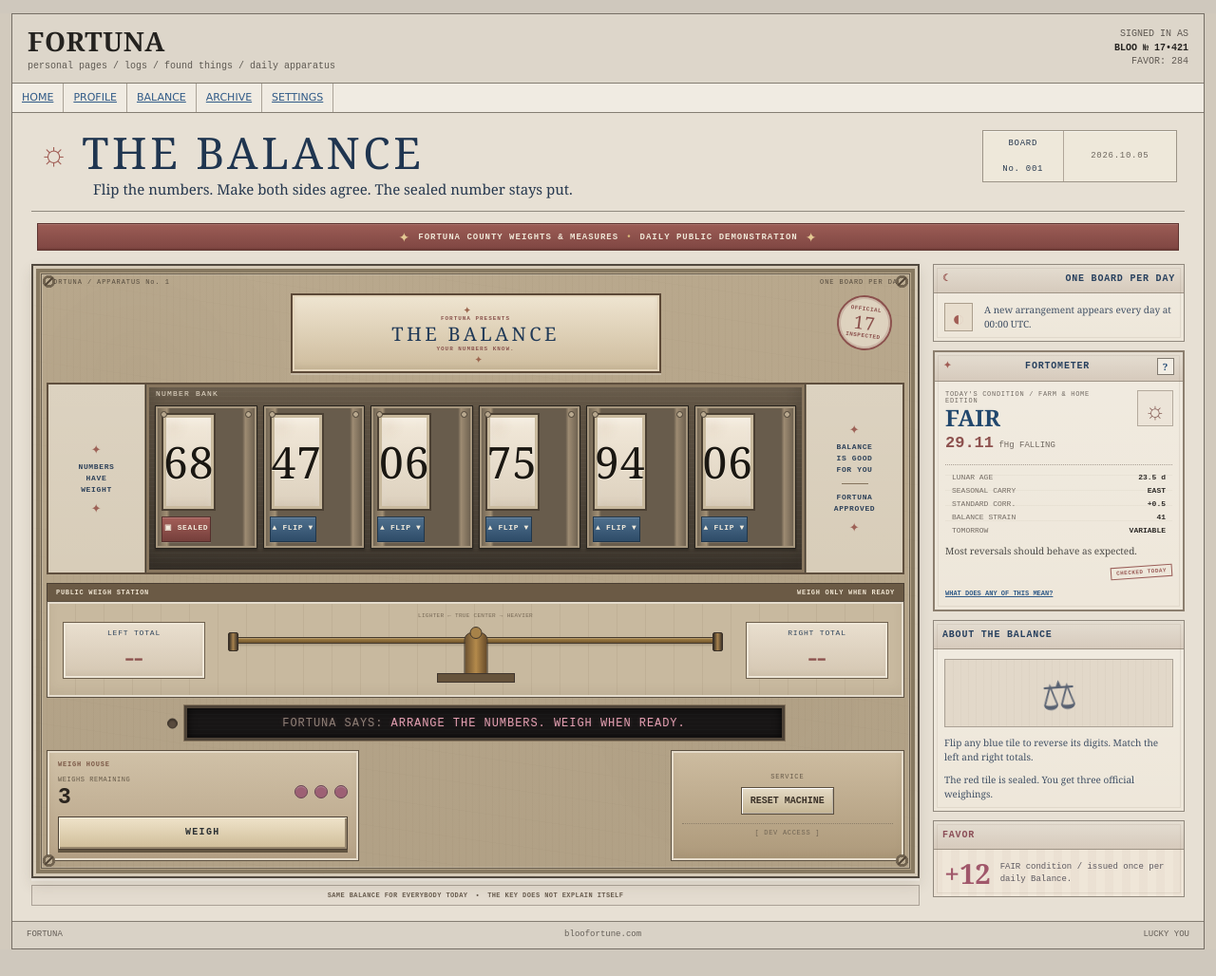
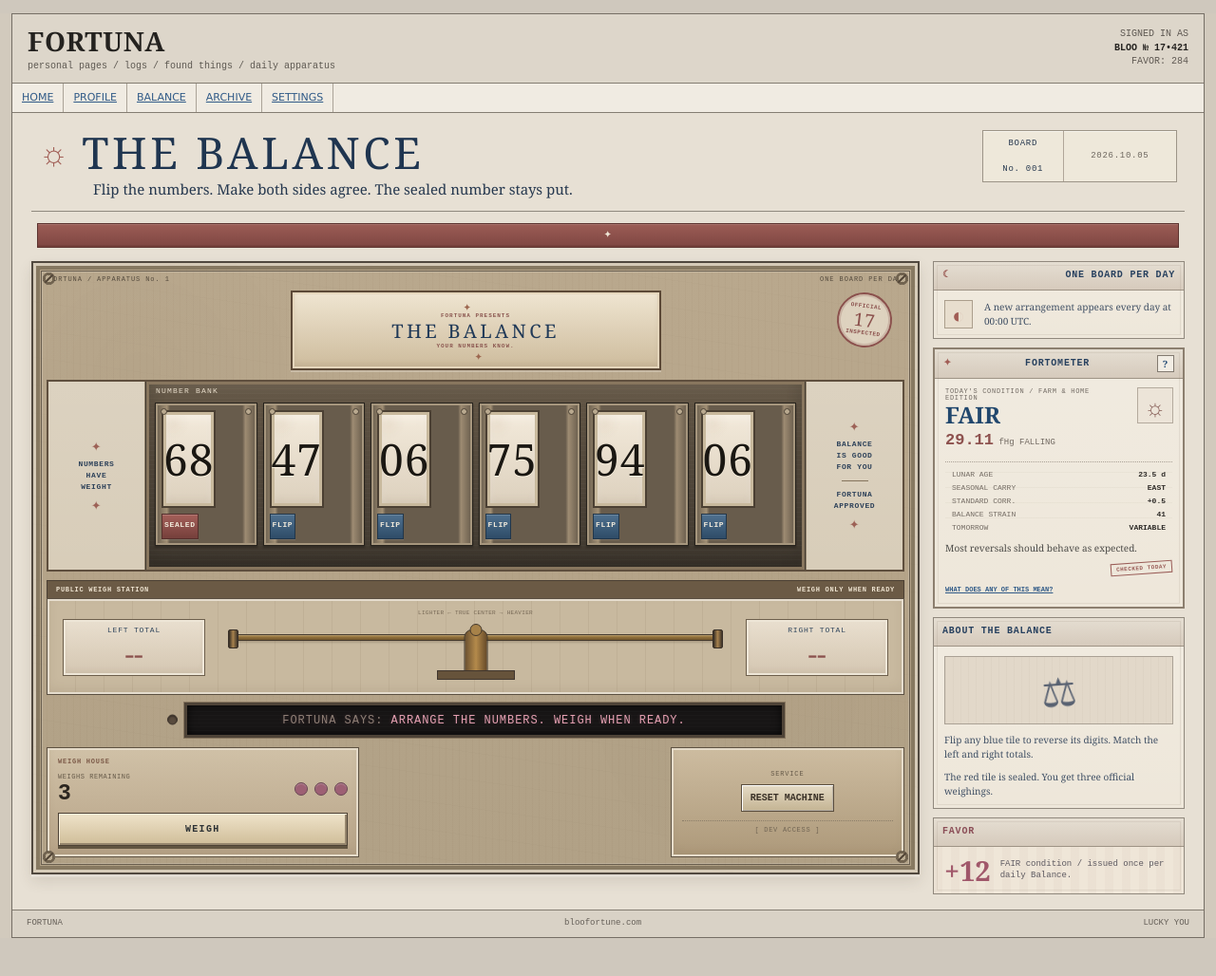
Before and after one commit to Blookittt/blookittt.github.io, a Jekyll site: the page built from balance.html, in a window 1280 px wide. Shown: the whole page at 95% size. Built offline with Jekyll 4.4.1, drawn with Linux system fonts in a browser that asks for light colours; some of the changed lines change nothing that is shown.

Commit message:
Add mechanical Balance rollers and simplify banner copy

```diff
--- a/balance.html
+++ b/balance.html
@@ -19,11 +19,9 @@
   </header>
 
   <div class="balance-attraction-banner" aria-hidden="true">
-    <span class="banner-star">✦</span>
-    <span>FORTUNA COUNTY WEIGHTS &amp; MEASURES</span>
-    <span class="banner-dot">•</span>
-    <span>DAILY PUBLIC DEMONSTRATION</span>
-    <span class="banner-star">✦</span>
+    <span class="banner-pin"></span>
+    <span class="banner-medallion">✦</span>
+    <span class="banner-pin"></span>
   </div>
 
   <div class="balance-ui-grid">
@@ -142,11 +140,6 @@
         </div>
       </section>
 
-      <div class="balance-footnote">
-        <span>SAME BALANCE FOR EVERYBODY TODAY</span>
-        <span>•</span>
-        <span>THE KEY DOES NOT EXPLAIN ITSELF</span>
-      </div>
     </main>
 
     <aside class="balance-side">
@@ -619,24 +612,44 @@
 
       const note = document.createElement('span');
       note.className = 'balance-tile-control';
-      note.textContent = item.sealed ? '▣ SEALED' : '▲ FLIP ▼';
+      note.textContent = item.sealed ? 'SEALED' : 'FLIP';
 
       button.append(windowFrame, note);
 
       if (!item.sealed) {
-        button.addEventListener('click', () => {
-          if (dailyState.locked || dailyState.solved) return;
-          state[index].flipped = !state[index].flipped;
+        button.addEventListener('click', async () => {
+          if (dailyState.locked || dailyState.solved || weighing || button.classList.contains('roller-busy')) return;
+
+          const nextFlipped = !state[index].flipped;
+          const nextPair = nextFlipped ? [item.pair[1], item.pair[0]] : item.pair;
+
+          button.classList.add('roller-busy', 'roller-out');
+          button.disabled = true;
+          note.textContent = 'CLACK';
+
+          await wait(115);
+
+          state[index].flipped = nextFlipped;
+          number.textContent = nextPair.join('');
+          button.classList.remove('roller-out');
+          void number.offsetWidth;
+          button.classList.add('roller-in');
+
+          await wait(155);
+
+          button.classList.remove('roller-in', 'roller-busy');
+          button.disabled = false;
+          note.textContent = 'FLIP';
+
           arrangementDirty = true;
           root.classList.remove('solved');
+          leftEl.textContent = '--';
+          rightEl.textContent = '--';
+          beam.style.transform = 'rotate(0deg)';
 
-          if (lastMeasurement) {
-            status.textContent = 'ARRANGEMENT CHANGED. WEIGH AGAIN WHEN READY.';
-          } else {
-            status.textContent = 'ARRANGE THE NUMBERS. WEIGH WHEN READY.';
-          }
-
-          render();
+          status.textContent = lastMeasurement
+            ? 'ARRANGEMENT CHANGED. WEIGH AGAIN WHEN READY.'
+            : 'ARRANGE THE NUMBERS. WEIGH WHEN READY.';
         });
       }
 
@@ -762,8 +775,6 @@
       }
 
       weighing = false;
-      root.classList.remove('weighing');
-      weighBusy = false;
       render();
       return;
     }
```
